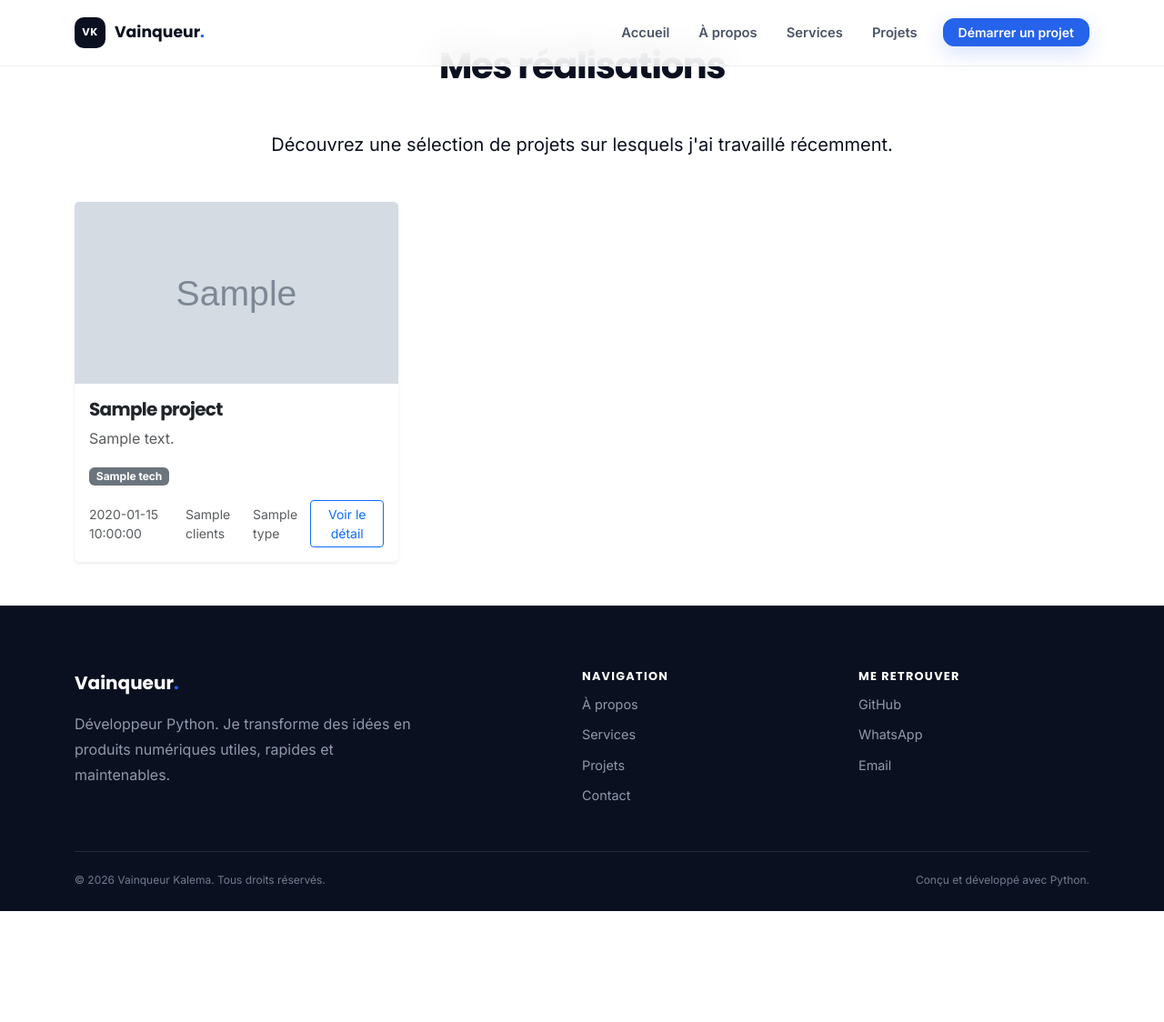
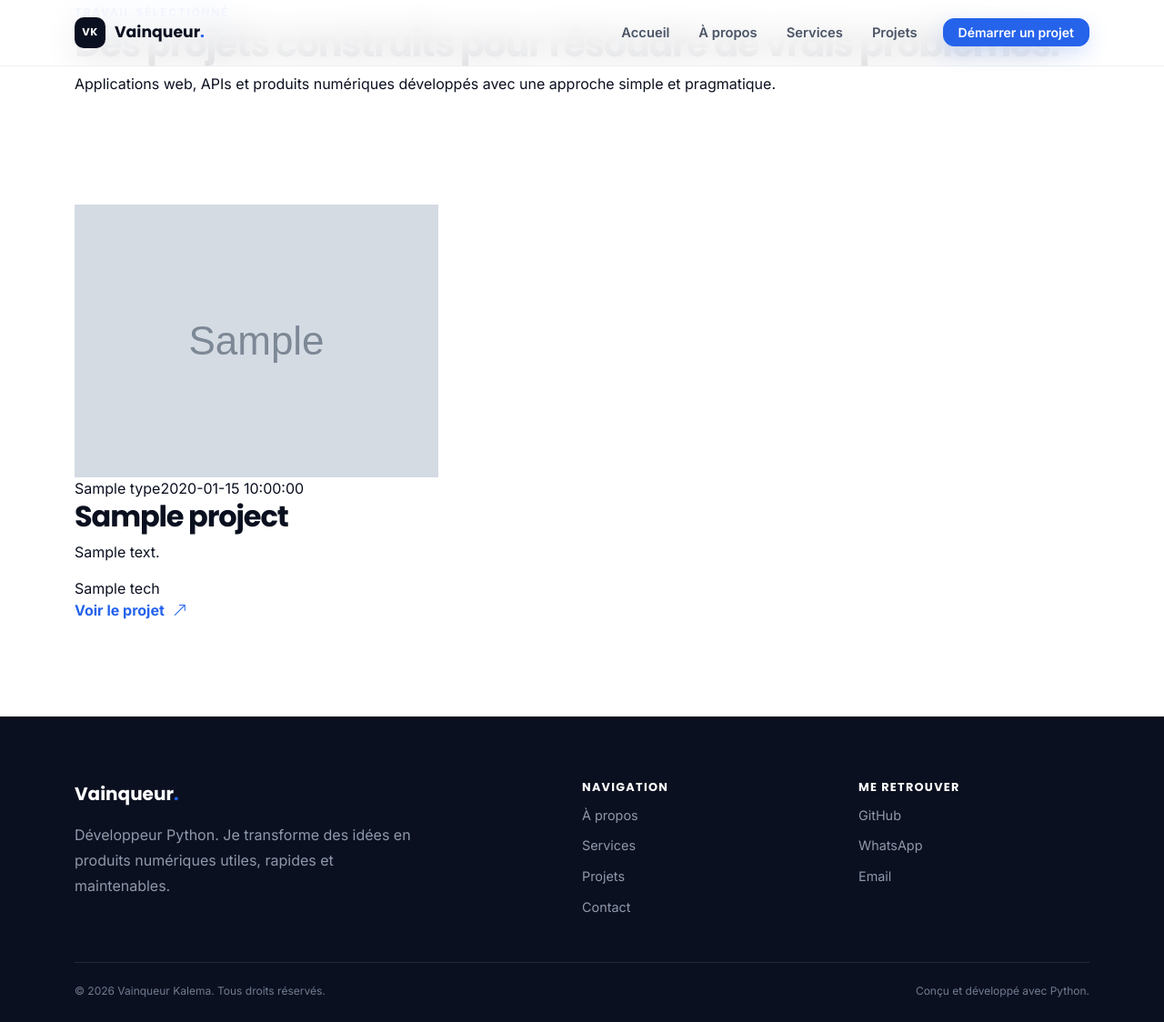
Before and after one commit to vainqueur05/personal-portofolio, a Flask app: template templates/projects.html in a window 1280 px wide. Shown: the whole page at 91% size. Before the commit the page ends 1002 px from the top, so only its background shows below. Run offline with Flask 3, Linux system fonts and the light colour scheme; the template is opened without the code that fills it: most values are stand-ins (such as "Sample title", 1, 10 or a date in 2020); grey boxes marked "Sample" are stand-in pictures; some libraries are stand-ins or nearby versions.

Commit message:
design: upgrade projects page and remove inline script

```diff
--- a/templates/projects.html
+++ b/templates/projects.html
@@ -1,41 +1,12 @@
 {% extends 'base.html' %}
 
-{% block title %}{{ g.translations['nav_projets'] }} - Mon Portfolio{% endblock %}
+{% block title %}Projets — Vainqueur Kalema{% endblock %}
 
 {% block content %}
-<div class="container py-5">
-<h1 class="text-center mb-5">{{ g.translations['projects_titre'] }}</h1>
-<p class="lead text-center mb-5">{{ g.translations['projects_sous_titre'] }}</p>
-
-<div class="row g-4">
-        {% for project in projects %}
-<div class="col-md-6 col-lg-4">
-<div class="card h-100 border-0 shadow-sm project-card">
-<img src="{{ url_for('static', filename='images/projects/' + project.image) }}"
-                     class="card-img-top"
-                     alt="{{ project.titre }}"
-                     style="height: 200px; object-fit: cover;"
-                     onerror="this.src='{{ url_for('static', filename='images/default.PNG') }}'">
-<div class="card-body d-flex flex-column">
-<h5 class="card-title">{{ project.titre }}</h5>
-<p class="card-text text-muted">{{ project.description_courte }}</p>
-
-<div class="mb-3">
-                        {% for tech in project.technologies %}
-<span class="badge bg-secondary me-1">{{ tech }}</span>
-                        {% endfor %}
-</div>
-
-<div class="mt-auto d-flex justify-content-between align-items-center">
-<small class="text-muted">{{ project.date }}</small>
-<small class="text-muted">{{ project.clients }}</small>
-<small class="text-muted">{{ project.type }}</small>
-<a href="{{ url_for('project_detail', project_id=project.id) }}" class="btn btn-outline-primary btn-sm">{{ g.translations['projects_voir_detail'] }}</a>
-</div>
-</div>
-</div>
-</div>
-        {% endfor %}
-</div>
-</div>
+<section class="page-hero"><div class="container"><span class="section-kicker">TRAVAIL SÉLECTIONNÉ</span><h1>Des projets construits pour résoudre de vrais problèmes.</h1><p>Applications web, APIs et produits numériques développés avec une approche simple et pragmatique.</p></div></section>
+<section class="section-space"><div class="container"><div class="row g-4">
+{% for project in projects %}
+<div class="col-md-6 col-lg-4"><article class="project-card-new"><img src="{{ url_for('static', filename='images/projects/' + project.image) }}" alt="Aperçu de {{ project.titre }}" loading="lazy"><div class="project-card-body"><div class="project-meta"><span>{{ project.type }}</span><span>{{ project.date }}</span></div><h2>{{ project.titre }}</h2><p>{{ project.description_courte }}</p><div class="project-tags">{% for tech in project.technologies %}<span>{{ tech }}</span>{% endfor %}</div><a href="{{ url_for('project_detail', project_id=project.id) }}" class="text-link">Voir le projet <i class="bi bi-arrow-up-right"></i></a></div></article></div>
+{% else %}<div class="col-12"><div class="empty-state">Aucun projet à afficher pour le moment.</div></div>{% endfor %}
+</div></div></section>
 {% endblock %}
```
